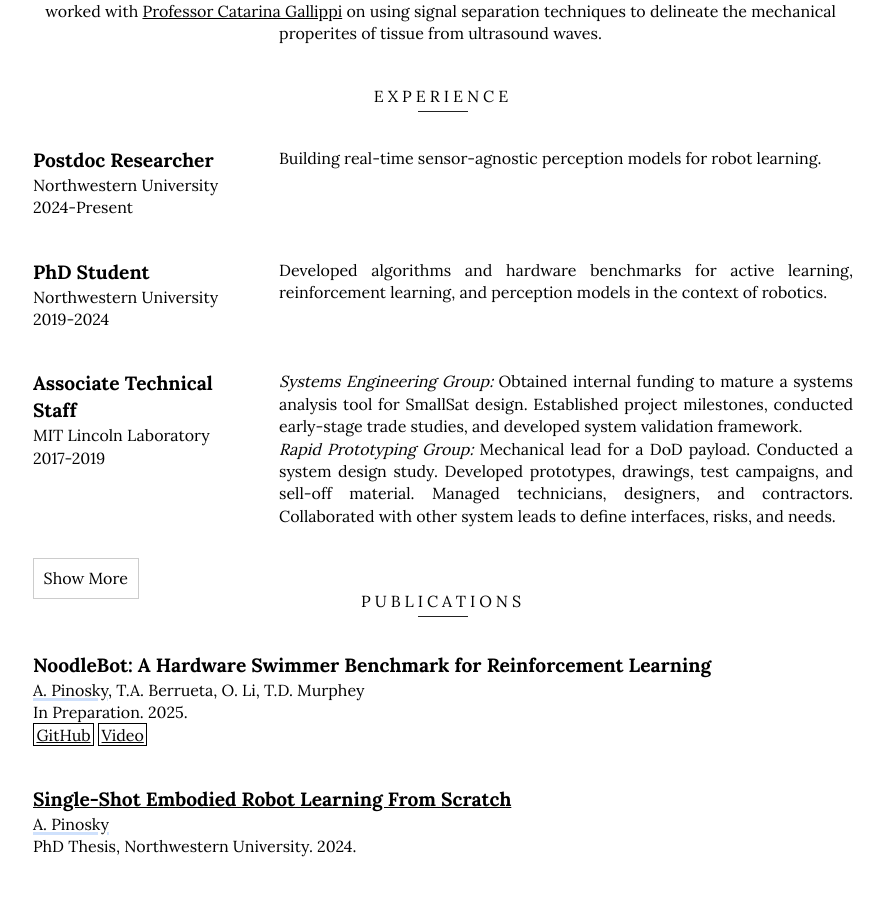
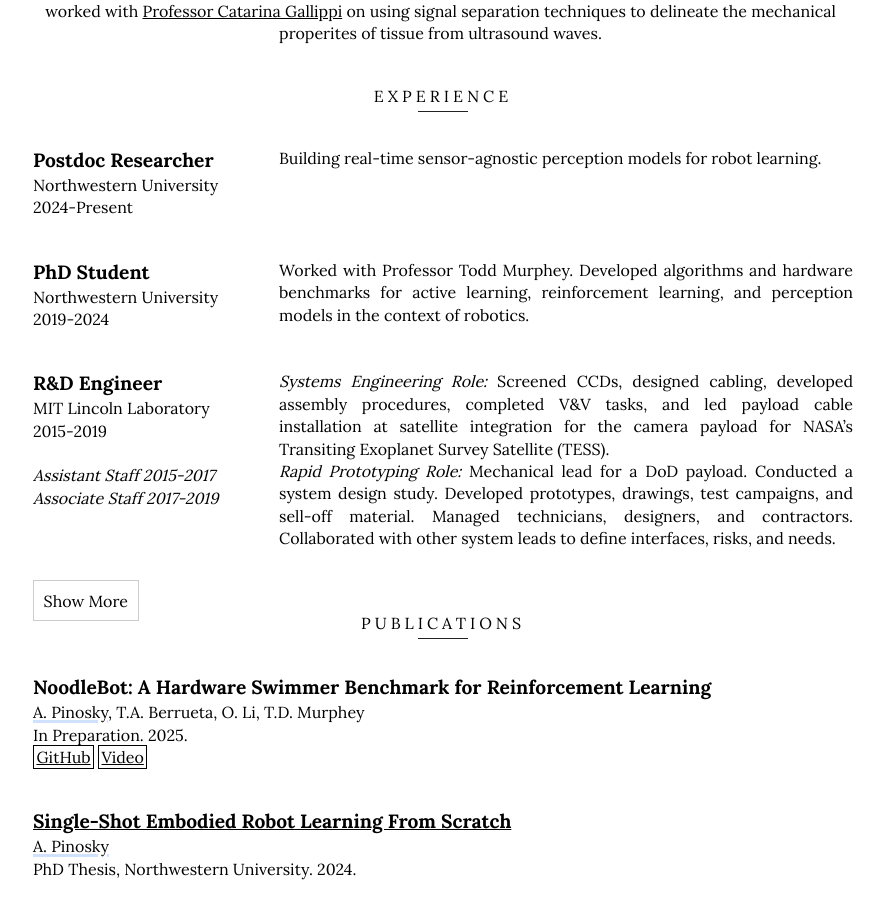
Before and after one commit to apinosky/apinosky.github.io, a Jekyll site: the page built from index.html, in a window 1280 px wide and 900 px high, scrolled down 808 px. Shown: the whole window, without its empty margins (197-1081 px from the left). Built offline with Jekyll 4.4.1, drawn with Linux system fonts in a browser that asks for light colours.

Commit message:
updated experience

```diff
--- a/_data/jobs.yml
+++ b/_data/jobs.yml
@@ -5,36 +5,59 @@
 
 - title: PhD Student
   company: Northwestern University
-  description: Developed algorithms and hardware benchmarks for active learning, reinforcement learning, and perception models in the context of robotics.
+  description: Worked with Professor Todd Murphey. Developed algorithms and hardware benchmarks for active learning, reinforcement learning, and perception models in the context of robotics.
   period: 2019-2024
 
-- title: Teaching Assistant
-  company: Northwestern University
-  description: "Teaching assistant (Fall) & grader (Spring) for Machine Dynamics course. Planned and facilitated office hours (3x/week), graded bi-weekly homework assignments, and taught several lectures throughout the quarter."
-  period: 2022
-  more: true
+# - title: Teaching Assistant
+#   company: Northwestern University
+#   description: "Teaching assistant (Fall) & grader (Spring) for Machine Dynamics course. Planned and facilitated office hours (3x/week), graded bi-weekly homework assignments, and taught several lectures throughout the quarter."
+#   period: 2022
+#   more: true
 
-- title: Associate Technical Staff
+- title: R&D Engineer
   company: MIT Lincoln Laboratory
   description: |
-    <i> Systems Engineering Group: </i>
-    Obtained internal funding to mature a systems analysis tool for SmallSat design. Established project milestones, conducted early-stage trade studies, and developed system validation framework.
-    <br> <i> Rapid Prototyping Group: </i>
+    <i> Systems Engineering Role: </i>
+    Screened CCDs, designed cabling, developed assembly procedures, completed V&V tasks, and led payload cable installation at satellite integration for the camera payload for NASA’s Transiting Exoplanet Survey Satellite (TESS).
+    <br> <i>  Rapid Prototyping Role: </i>
     Mechanical lead for a DoD payload. Conducted a system design study. Developed prototypes, drawings, test campaigns, and sell-off material. Managed technicians, designers, and contractors. Collaborated with other system leads to define interfaces, risks, and needs.
-  period: 2017-2019
+  period: |
+    2015-2019 <br>
+    <br> <i> Assistant Staff 2015-2017  </i>
+    <br> <i> Associate Staff 2017-2019  </i>
 
-- title: Assistant Technical Staff
-  company: MIT Lincoln Laboratory
-  description: |
-    <i> Systems Engineering Group: </i>
-    Screened CCDs, designed cabling, developed assembly procedures, completed V&V tasks, and led payload cable installation at satellite integration for the camera payload for NASA’s Transiting Exoplanet Survey Satellite (TESS).
-  period: 2015-2017
-  more: true
+# - title: Associate Technical Staff
+#   company: MIT Lincoln Laboratory
+#   description: |
+#     <i> Systems Engineering Group: </i>
+#     Obtained internal funding to mature a systems analysis tool for SmallSat design. Established project milestones, conducted early-stage trade studies, and developed system validation framework.
+#     <br> <i> Rapid Prototyping Group: </i>
+#     Mechanical lead for a DoD payload. Conducted a system design study. Developed prototypes, drawings, test campaigns, and sell-off material. Managed technicians, designers, and contractors. Collaborated with other system leads to define interfaces, risks, and needs.
+#   period: 2017-2019
+
+# - title: Assistant Technical Staff
+#   company: MIT Lincoln Laboratory
+#   description: |
+#     <i> Systems Engineering Group: </i>
+#     Screened CCDs, designed cabling, developed assembly procedures, completed V&V tasks, and led payload cable installation at satellite integration for the camera payload for NASA’s Transiting Exoplanet Survey Satellite (TESS).
+#   period: 2015-2017
+#   more: true
+
+# - title: Teaching Assistant
+#   company: UNC Chapel Hill
+#   description: "Teaching assistant for Signals & Systems course. Planned and facilitated weekly lab sessions and bi-weekly office hours to complement coursework. Graded homework assignments and tests."
+#   period: Spring 2015
+#   more: true
 
 - title: Teaching Assistant
-  company: UNC Chapel Hill
-  description: "Teaching assistant for Signals & Systems course. Planned and facilitated weekly lab sessions and bi-weekly office hours to complement coursework. Graded homework assignments and tests."
-  period: Spring 2015
+  description: |
+    <i>Signals & Systems: </i> (Spring 2015) Planned and facilitated labs (1x/week) and office hours (2x/week). Graded homework assignments and tests.
+    <br>
+    <i>Machine Dynamics:</i> (Fall 2022) Conducted office hours (3x/week) and taught several lectures.
+    (Spring 2022) Graded homework assignments.
+  period: |
+    UNC Chapel Hill | 2015 <br>
+    Northwestern | 2022 <br>
   more: true
 
 - title: Research Assistant
```
Also changed, not shown: 1 other file.
